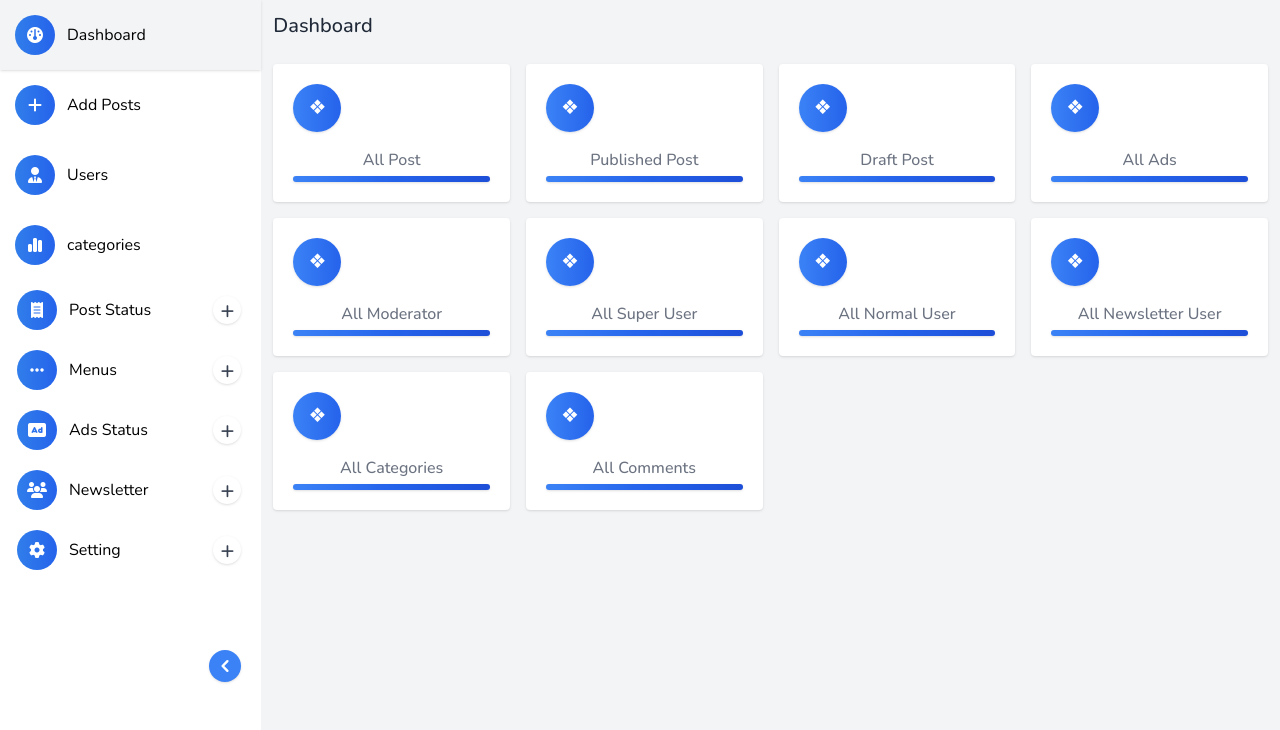
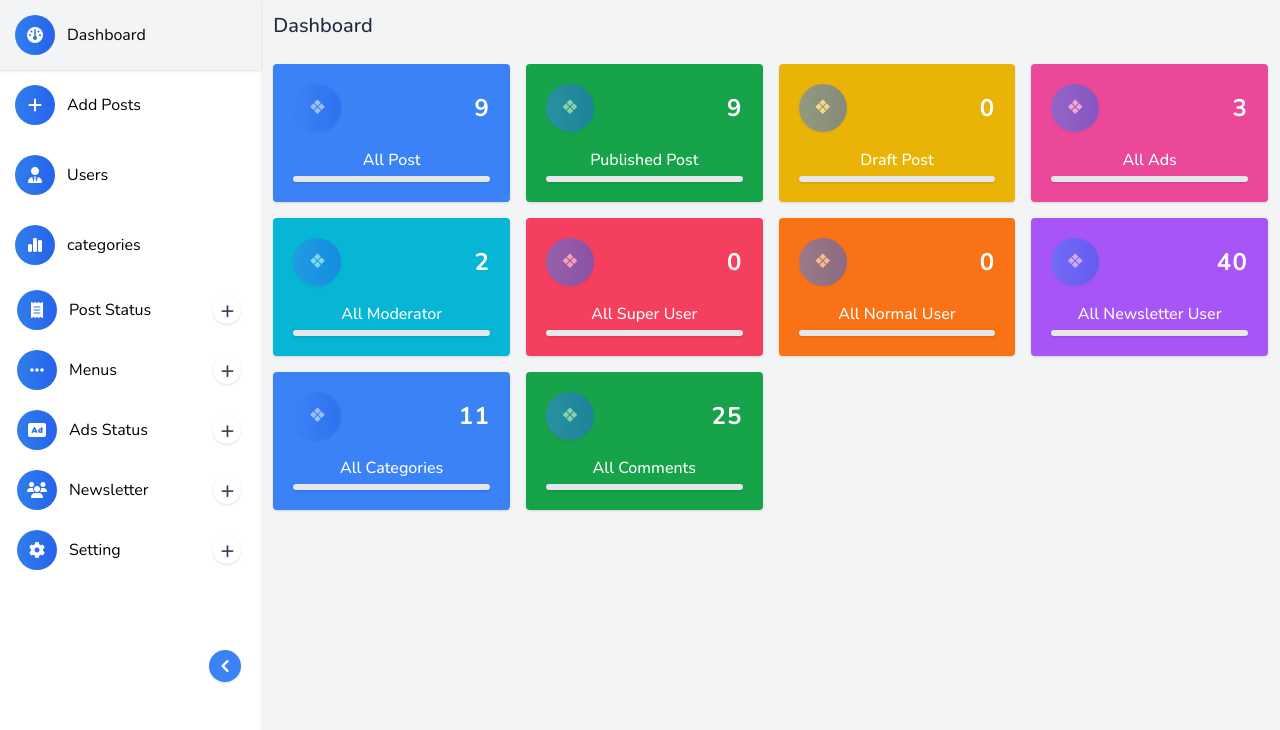
Before and after one commit to programmermunna/news, a PHP site: page /admin/index.php in a window 1280 px wide. Shown: the part 70-800 px from the top of the page. Run offline with PHP 8.4, Linux system fonts and the light colour scheme; a user stored in the database is signed in; data comes from the database, SQL or seed files in the repository; some libraries are stand-ins or nearby versions.

Commit message:
update admin dashboard

```diff
--- a/admin/dist/css/custom.css
+++ b/admin/dist/css/custom.css
@@ -494,3 +494,7 @@ input[type=checkbox] {
 .nav_btn:checked{
   background: red !important;
 }
+
+.card_percentage p{
+  color:#fff !important;
+}
--- a/admin/dist/css/styles.css
+++ b/admin/dist/css/styles.css
@@ -1025,6 +1025,11 @@ h3 {
     0 1px 2px -1px var(--tw-shadow-color);
   box-shadow: var(--tw-ring-offset-shadow, 0 0 #0000),
     var(--tw-ring-shadow, 0 0 #0000), var(--tw-shadow);
+    opacity: 1;
+}
+
+.home_card:hover {
+    opacity: .8;
 }
 
 @media (min-width: 640px) {
@@ -1078,6 +1083,11 @@ h3 {
     0 1px 2px -1px var(--tw-shadow-color);
   box-shadow: var(--tw-ring-offset-shadow, 0 0 #0000),
     var(--tw-ring-shadow, 0 0 #0000), var(--tw-shadow);
+    opacity: .5;
+    transition: .5s;
+}
+.home_card:hover .card_top_icon{
+    opacity: 1;
 }
 
 .card_top_info {
--- a/admin/index.php
+++ b/admin/index.php
@@ -27,8 +27,10 @@
         <h4 class="text-xl font-medium">Dashboard</h4>
         <br />
         <div class="home_content">
+
+
            <!-- ------box------ -->
-          <div class="home_card">
+          <div class="home_card" style="background:#3B82F6;">
             <div>
               <div class="card_top">
                 <div class="card_top_icon from-blue-500 to-blue-600">&#10070</div>
@@ -41,13 +43,14 @@
                   <p style="margin: 0 auto;">All Post</p>
                 </div>
                 <div class="card_line">
-                  <div style="width: 100%" class="from-blue-500 via-blue-600 to-blue-700"></div>
+                  <div style="width: 100%"></div>
                 </div>
               </div>
             </div>
           </div>
+
            <!-- ------box------ -->
-          <div class="home_card">
+          <div class="home_card" style="background:#16A34A;">
             <div>
               <div class="card_top">
                 <div class="card_top_icon from-blue-500 to-blue-600">&#10070</div>
@@ -60,13 +63,13 @@
                   <p style="margin: 0 auto;">Published Post</p>
                 </div>
                 <div class="card_line">
-                  <div style="width: 100%" class="from-blue-500 via-blue-600 to-blue-700"></div>
+                  <div style="width: 100%"></div>
                 </div>
               </div>
             </div>
           </div>
            <!-- ------box------ -->
-          <div class="home_card">
+          <div class="home_card" style="background:#EAB308;">
             <div>
               <div class="card_top">
                 <div class="card_top_icon from-blue-500 to-blue-600">&#10070</div>
@@ -79,13 +82,13 @@
                   <p style="margin: 0 auto;">Draft Post</p>
                 </div>
                 <div class="card_line">
-                  <div style="width: 100%" class="from-blue-500 via-blue-600 to-blue-700"></div>
+                  <div style="width: 100%"></div>
                 </div>
               </div>
             </div>
           </div>
            <!-- ------box------ -->
-          <div class="home_card">
+          <div class="home_card" style="background:#EC4899;">
             <div>
               <div class="card_top">
                 <div class="card_top_icon from-blue-500 to-blue-600">&#10070</div>
@@ -98,13 +101,13 @@
                   <p style="margin: 0 auto;">All Ads</p>
                 </div>
                 <div class="card_line">
-                  <div style="width: 100%" class="from-blue-500 via-blue-600 to-blue-700"></div>
+                  <div style="width: 100%"></div>
                 </div>
               </div>
             </div>
           </div>
            <!-- ------box------ -->
-          <div class="home_card">
+          <div class="home_card" style="background:#06B6D4;">
             <div>
               <div class="card_top">
                 <div class="card_top_icon from-blue-500 to-blue-600">&#10070</div>
@@ -117,13 +120,13 @@
                   <p style="margin: 0 auto;">All Moderator</p>
                 </div>
                 <div class="card_line">
-                  <div style="width: 100%" class="from-blue-500 via-blue-600 to-blue-700"></div>
+                  <div style="width: 100%"></div>
                 </div>
               </div>
             </div>
           </div>
            <!-- ------box------ -->
-          <div class="home_card">
+          <div class="home_card" style="background:#F43F5E;">
             <div>
               <div class="card_top">
                 <div class="card_top_icon from-blue-500 to-blue-600">&#10070</div>
@@ -136,13 +139,13 @@
                   <p style="margin: 0 auto;">All Super User</p>
                 </div>
                 <div class="card_line">
-                  <div style="width: 100%" class="from-blue-500 via-blue-600 to-blue-700"></div>
+                  <div style="width: 100%"></div>
                 </div>
               </div>
             </div>
           </div>
            <!-- ------box------ -->
-          <div class="home_card">
+          <div class="home_card" style="background:#F97316;">
             <div>
               <div class="card_top">
                 <div class="card_top_icon from-blue-500 to-blue-600">&#10070</div>
@@ -155,13 +158,13 @@
                   <p style="margin: 0 auto;">All Normal User</p>
                 </div>
                 <div class="card_line">
-                  <div style="width: 100%" class="from-blue-500 via-blue-600 to-blue-700"></div>
+                  <div style="width: 100%"></div>
                 </div>
               </div>
             </div>
           </div>
            <!-- ------box------ -->
-          <div class="home_card">
+          <div class="home_card" style="background:#A855F7;">
             <div>
               <div class="card_top">
                 <div class="card_top_icon from-blue-500 to-blue-600">&#10070</div>
@@ -174,13 +177,13 @@
                   <p style="margin: 0 auto;">All Newsletter User</p>
                 </div>
                 <div class="card_line">
-                  <div style="width: 100%" class="from-blue-500 via-blue-600 to-blue-700"></div>
+                  <div style="width: 100%"></div>
                 </div>
               </div>
             </div>
           </div>
            <!-- ------box------ -->
-          <div class="home_card">
+          <div class="home_card" style="background:#3B82F6;">
             <div>
               <div class="card_top">
                 <div class="card_top_icon from-blue-500 to-blue-600">&#10070</div>
@@ -193,13 +196,13 @@
                   <p style="margin: 0 auto;">All Categories</p>
                 </div>
                 <div class="card_line">
-                  <div style="width: 100%" class="from-blue-500 via-blue-600 to-blue-700"></div>
+                  <div style="width: 100%"></div>
                 </div>
               </div>
             </div>
           </div>
            <!-- ------box------ -->
-          <div class="home_card">
+          <div class="home_card" style="background:#16A34A;">
             <div>
               <div class="card_top">
                 <div class="card_top_icon from-blue-500 to-blue-600">&#10070</div>
@@ -212,7 +215,7 @@
                   <p style="margin: 0 auto;">All Comments</p>
                 </div>
                 <div class="card_line">
-                  <div style="width: 100%" class="from-blue-500 via-blue-600 to-blue-700"></div>
+                  <div style="width: 100%"></div>
                 </div>
               </div>
             </div>
--- a/common/footer.php
+++ b/common/footer.php
@@ -6,8 +6,8 @@
          <div class="col-lg-3 col-md-6 mb-5">
            <h5 class="mb-4 text-white text-uppercase font-weight-bold">Get In Touch</h5>
            <p class="font-weight-medium"><i class="fa fa-map-marker-alt mr-2"></i><?php echo $setting['address']?></p>
-           <p class="font-weight-medium"><i class="fa fa-phone-alt mr-2"></i><?php echo $setting['phone']?></p>
-           <p class="font-weight-medium"><i class="fa fa-envelope mr-2"></i><?php echo $setting['email']?></p>
+           <a href="tel:<?php echo $setting['phone']?>"></a><p class="font-weight-medium"><i class="fa fa-phone-alt mr-2"></i><?php echo $setting['phone']?></p>
+           <a href="mailto:<?php echo $setting['email']?>"></a><p class="font-weight-medium"><i class="fa fa-envelope mr-2"></i><?php echo $setting['email']?></p>
            <h6 class="mt-4 mb-3 text-white text-uppercase font-weight-bold">Follow Us</h6>
            <div class="d-flex justify-content-start">
             <?php if(!empty($setting['twitter'])){ ?>
```
Also changed, not shown: admin/login.php (+4 -11 lines).
